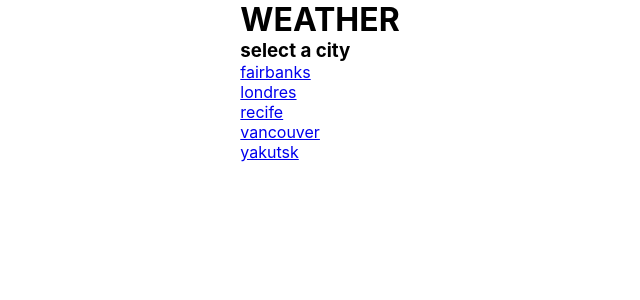
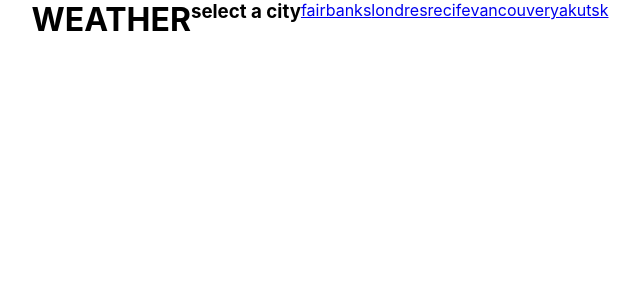
Before and after one commit to cgmonte/desafio-weather-app, a React (Create React App) app: page /home in a window 1280 px wide. Shown: the top 300 px of the page, without its empty margins (320-960 px from the left). Built offline with nearby package versions, Linux system fonts and the light colour scheme.

Commit message:
uzando fragments na Home

```diff
--- a/src/Components/Home.js
+++ b/src/Components/Home.js
@@ -1,37 +1,22 @@
-import React from "react";
+import React, { Fragment } from "react";
 
 import { Link, withRouter } from 'react-router-dom';
-class Home extends React.Component {
-    constructor(props) {
-        super(props)
-        this.links = this.props.cities.map((city) =>
+
+const Home = ({cities}) => (
+    <Fragment>
+        <h1>
+            WEATHER
+        </h1>
+
+        <h3>select a city</h3>
+
+        {cities.map((city) =>
             <div key={city}>
-                <Link
-                    to={`/${city}`}
-                    className="home-links"
-                >
+                <Link to={`/${city}`} className="home-links">
                     {city}
                 </Link>
             </div>
-        );
-    }
-
-    render() {
-
-        return (
-            <div>
-                <h1>
-                    WEATHER
-                </h1>
-
-                <h3>
-                    select a city
-                </h3>
-
-                {this.links}
-            </div>
-        );
-    }
-}
-
+        )}
+    </Fragment>
+)
 export default withRouter(Home);
```
